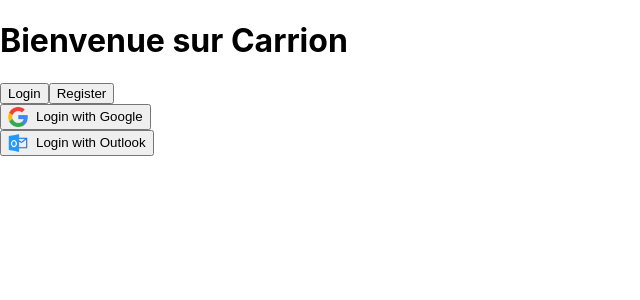
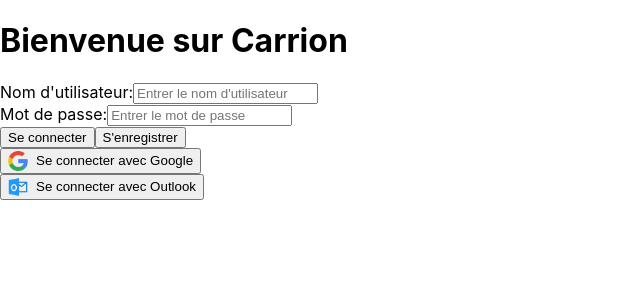
Before and after one commit to melk-hub/Carrion, a React (Create React App) app in the folder EIP/front_end/carrion/: page / in a window 1280 px wide. Shown: the top 300 px of the page, without its empty margins (0-640 px from the left). Built offline with nearby package versions, Linux system fonts and the light colour scheme.

Commit message:
[ADD] routes for login and register, register form

```diff
--- a/EIP/front_end/carrion/src/components/Header.js
+++ b/EIP/front_end/carrion/src/components/Header.js
@@ -7,7 +7,7 @@ function Header() {
     <header>
       <nav>
         <ul>
-          <li><Link to="/">Accueil</Link></li>
+          <li><Link to="/home">Accueil</Link></li>
         </ul>
       </nav>
     </header>
--- /dev/null
+++ b/EIP/front_end/carrion/src/components/RegisterForm.js
@@ -0,0 +1,85 @@
+import React, { useState } from 'react';
+
+function RegisterForm({ onSubmit }) {
+  const [formData, setFormData] = useState({
+    firstName: '',
+    lastName: '',
+    birthDate: '',
+    email: '',
+    username: '',
+    password: '',
+    confirmPassword: '',
+    street: '',
+    number: '',
+    city: '',
+    postalCode: '',
+    country: '',
+  });
+
+  const handleRegisterChange = (e) => {
+    const { name, value } = e.target;
+    setFormData({ ...formData, [name]: value });
+  };
+
+  const handleRegisterSubmit = () => {
+    onSubmit(formData);
+  };
+
+  return (
+    <div>
+      <h2>S'enregistrer</h2>
+      <div>
+        <label>Prénom:</label>
+        <input type="text" name="firstName" value={formData.firstName} onChange={handleRegisterChange} />
+      </div>
+      <div>
+        <label>Nom:</label>
+        <input type="text" name="lastName" value={formData.lastName} onChange={handleRegisterChange} />
+      </div>
+      <div>
+        <label>Date de naissance:</label>
+        <input type="date" name="birthDate" value={formData.birthDate} onChange={handleRegisterChange} />
+      </div>
+      <div>
+        <label>Email:</label>
+        <input type="email" name="email" value={formData.email} onChange={handleRegisterChange} />
+      </div>
+      <div>
+        <label>Nom d'utilisateur:</label>
+        <input type="text" name="username" value={formData.username} onChange={handleRegisterChange} />
+      </div>
+      <div>
+        <label>Mot de passe:</label>
+        <input type="password" name="password" value={formData.password} onChange={handleRegisterChange} />
+      </div>
+      <div>
+        <label>Confirmer le mot de passe:</label>
+        <input type="password" name="confirmPassword" value={formData.confirmPassword} onChange={handleRegisterChange} />
+      </div>
+      <h3>Addresse</h3>
+      <div>
+        <label>Rue:</label>
+        <input type="text" name="street" value={formData.street} onChange={handleRegisterChange} />
+      </div>
+      <div>
+        <label>Numéro:</label>
+        <input type="text" name="number" value={formData.number} onChange={handleRegisterChange} />
+      </div>
+      <div>
+        <label>Ville:</label>
+        <input type="text" name="city" value={formData.city} onChange={handleRegisterChange} />
+      </div>
+      <div>
+        <label>Code postal:</label>
+        <input type="text" name="postalCode" value={formData.postalCode} onChange={handleRegisterChange} />
+      </div>
+      <div>
+        <label>Pays:</label>
+        <input type="text" name="country" value={formData.country} onChange={handleRegisterChange} />
+      </div>
+      <button onClick={handleRegisterSubmit}>Valider l'inscription</button>
+    </div>
+  );
+}
+
+export default RegisterForm;
--- a/EIP/front_end/carrion/src/pages/LandingPage.js
+++ b/EIP/front_end/carrion/src/pages/LandingPage.js
@@ -1,39 +1,114 @@
-import React from 'react';
+import React, { useState } from 'react';
 import { useNavigate } from 'react-router-dom';
+import RegisterForm from '../components/RegisterForm';
 import googleIcon from '../assets/google-logo.png';
 import outlookIcon from '../assets/outlook-logo.png';
 
 function LandingPage({ setIsAuthenticated }) {
   const navigate = useNavigate();
 
-  const handleLoginClick = () => {
+  const [username, setUsername] = useState('');
+  const [password, setPassword] = useState('');
+  const [isRegistering, setIsRegistering] = useState(false);
+
+  const handleLoginClick = async () => {
+    // try {
+    //   const response = await fetch('http://localhost:5000/login', {
+    //     method: 'POST',
+    //     headers: {
+    //       'Content-Type': 'application/json',
+    //     },
+    //     body: JSON.stringify({ username, password }),
+    //   });
+
+    //   const data = await response.json();
+
+    //   if (response.ok) {
+    //     console.log('Login successful:', data);
         setIsAuthenticated(true);
         navigate('/home');
+    //   } else {
+    //     console.log('Login failed:', data.message || 'Invalid credentials');
+    //   }
+    // } catch (error) {
+    //   console.error('Error logging in:', error);
+    // }
   };
 
-  const handleRegisterClick = () => {
+  const handleRegisterToggle = () => {
+    setIsRegistering(true);
+  };
+
+  const handleRegisterSubmit = async (formData) => {
+    // try {
+    //   const response = await fetch('http://localhost:5000/register', {
+    //     method: 'POST',
+    //     headers: {
+    //       'Content-Type': 'application/json',
+    //     },
+    //     body: JSON.stringify(formData),
+    //   });
+
+    //   const data = await response.json();
+    //   if (response.ok) {
         setIsAuthenticated(true);
         navigate('/home');
+    //   } else {
+    //     console.log('Registration failed:', data.message || 'Error registering');
+    //   }
+    // } catch (error) {
+    //   console.error('Error registering:', error);
+    // }
   };
 
   return (
     <div>
       <h1>Bienvenue sur Carrion</h1>
 
-      <button onClick={handleLoginClick}>Login</button>
-      <button onClick={handleRegisterClick}>Register</button>
+      {isRegistering ? (
+        <RegisterForm onSubmit={handleRegisterSubmit} />
+      ) : (
+        <>
+            <div>
+                <label>
+                Nom d'utilisateur:
+                <input
+                    type="text"
+                    value={username}
+                    onChange={(e) => setUsername(e.target.value)}
+                    placeholder="Entrer le nom d'utilisateur"
+                />
+                </label>
+            </div>
+
+            <div>
+                <label>
+                Mot de passe:
+                <input
+                    type="password"
+                    value={password}
+                    onChange={(e) => setPassword(e.target.value)}
+                    placeholder="Entrer le mot de passe"
+                />
+                </label>
+            </div>
+
+            <button onClick={handleLoginClick}>Se connecter</button>
+            <button onClick={handleRegisterToggle}>S'enregistrer</button>
 
             <div>
                 <button onClick={handleLoginClick} style={{ display: 'flex', alignItems: 'center' }}>
                 <img src={googleIcon} alt="Google" style={{ width: '20px', marginRight: '8px' }} />
-          Login with Google
+                Se connecter avec Google
                 </button>
 
                 <button onClick={handleLoginClick} style={{ display: 'flex', alignItems: 'center' }}>
                 <img src={outlookIcon} alt="Outlook" style={{ width: '20px', marginRight: '8px' }} />
-          Login with Outlook
+                Se connecter avec Outlook
                 </button>
             </div>
+        </>
+        )}
     </div>
   );
 }
```
Also changed, not shown: EIP/front_end/carrion/src/App.css (deleted, +0 -38 lines), EIP/front_end/carrion/src/logo.svg (deleted), 1 other file (tests, documents, lock files or other folders). Lines whose indentation alone changed are shown as unchanged.
